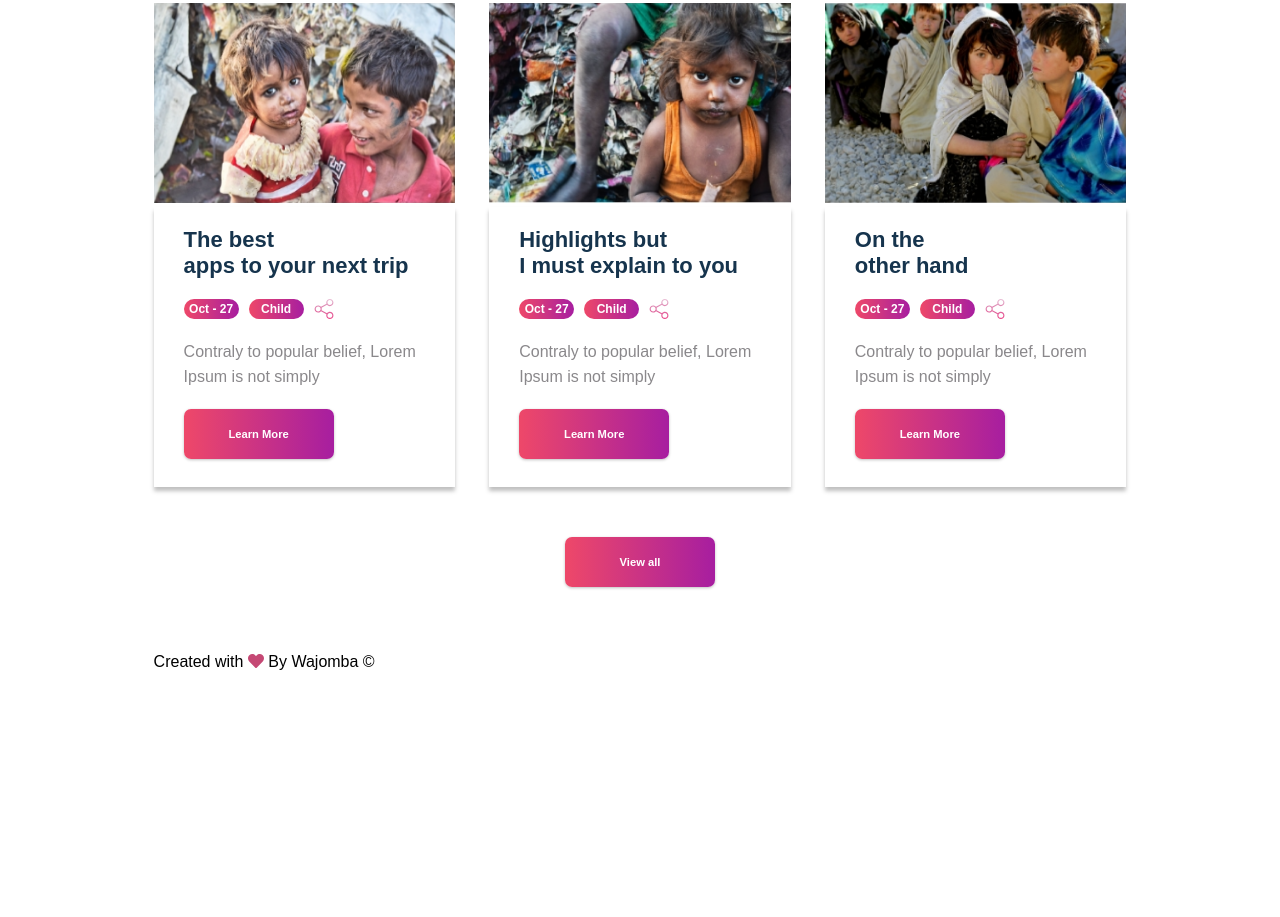
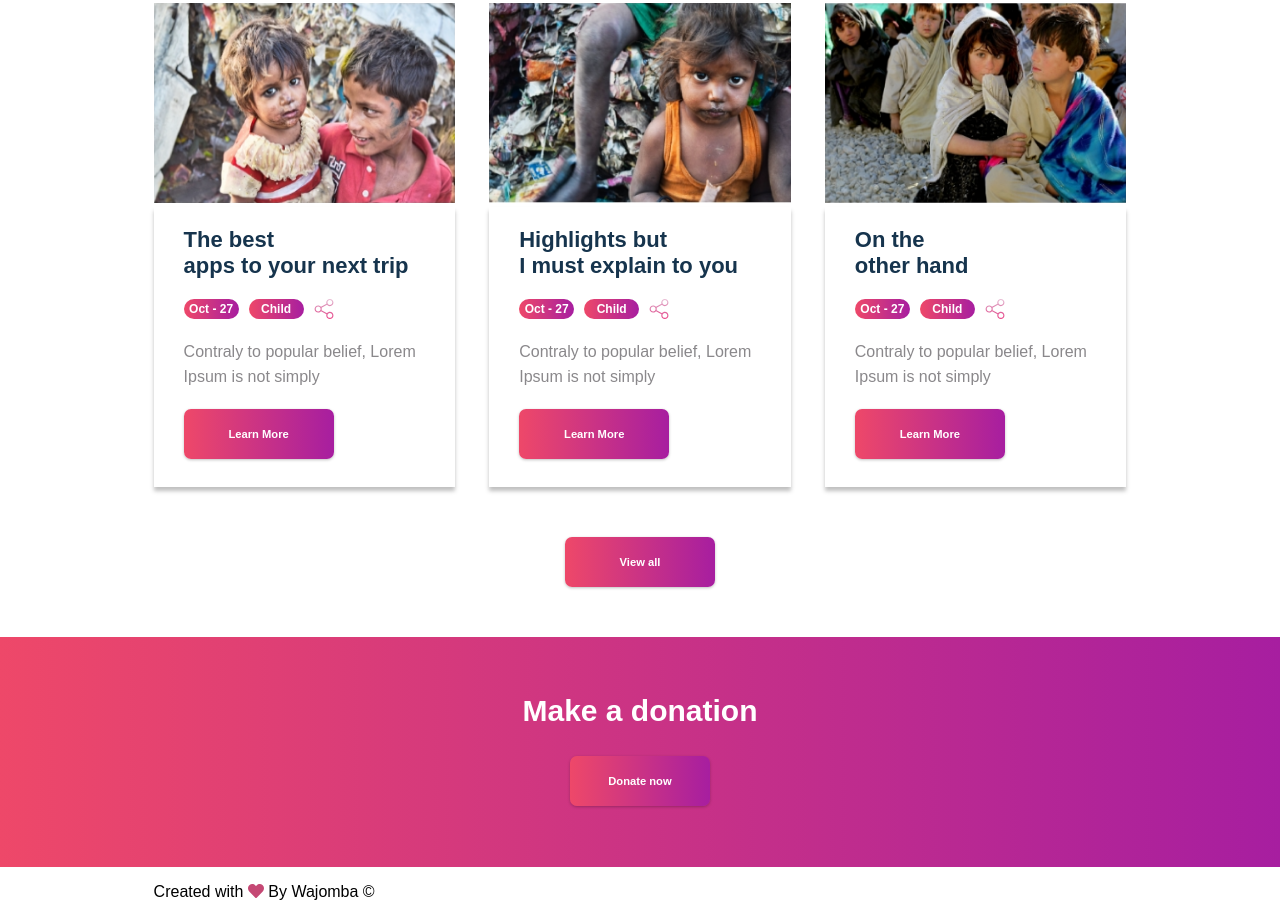
Before and after one commit to younggeeks/childcare-UII, a Gatsby site: page / in a window 1280 px wide. Shown: the part 2919-3836 px from the top of the page. Before the commit the page ends 3606 px from the top, so only its background shows below. Built offline with nearby package versions, Linux system fonts and the light colour scheme; Gatsby itself is replaced by a stand-in of ours.

Commit message:
add donation section

```diff
--- a/src/components/call-to-action.jsx
+++ b/src/components/call-to-action.jsx
@@ -3,7 +3,7 @@ import styled from "styled-components"
 import LayoutContainer from "./layout-container"
 import CircleButton from "./circle-button"
 
-const CTAGroup = styled.div`
+export const CTAGroup = styled.div`
   width: 100vw;
   position: relative;
   left: 50%;
@@ -23,7 +23,7 @@ const CTAText = styled.p`
   font-weight: 500;
 `
 
-const CTAHeader = styled.h1`
+export const CTAHeader = styled.h1`
   font-size: 300%;
   margin: 0;
   padding: 0;
--- /dev/null
+++ b/src/components/donation/donation.component.js
@@ -0,0 +1,18 @@
+import React from "react"
+
+import { CTAGroup } from "../call-to-action"
+import Button from "../Button"
+import "./donation.scss"
+
+const Donation = () => {
+  return (
+    <CTAGroup>
+      <div className="donation">
+        <span className="donation__text">Make a donation</span>
+        <Button padding={19}>Donate now</Button>
+      </div>
+    </CTAGroup>
+  )
+}
+
+export default Donation
--- /dev/null
+++ b/src/components/donation/donation.scss
@@ -0,0 +1,15 @@
+.donation {
+  width: 76%;
+  margin: 0 auto;
+  display: flex;
+  flex-direction: column;
+  align-items: center;
+  justify-content: center;
+
+  &__text {
+    font-size: 30px;
+    line-height: 26px;
+    font-weight: bold;
+    margin-bottom: 32px;
+  }
+}
--- a/src/pages/index.js
+++ b/src/pages/index.js
@@ -7,6 +7,7 @@ import MotherChild from "../components/MotherChild"
 import Cards from "../components/cards/Card"
 import NewsSection from "../components/newsSection/NewsSection";
 import ManagementSection from '../components/managementSection/ManagementSection';
+import Donation from '../components/donation/donation.component'
 
 const IndexPage = () => (
   <Layout>
@@ -17,6 +18,7 @@ const IndexPage = () => (
     <Cards />
     <ManagementSection />
     <NewsSection />
+    <Donation />
   </Layout>
 )
 
```
